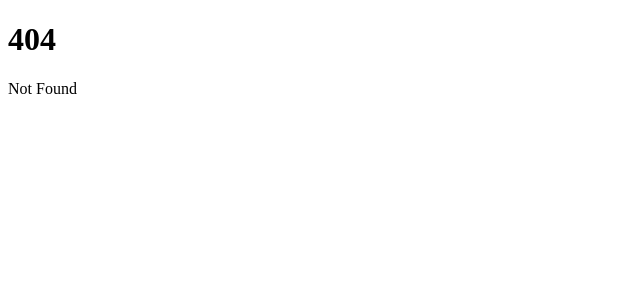
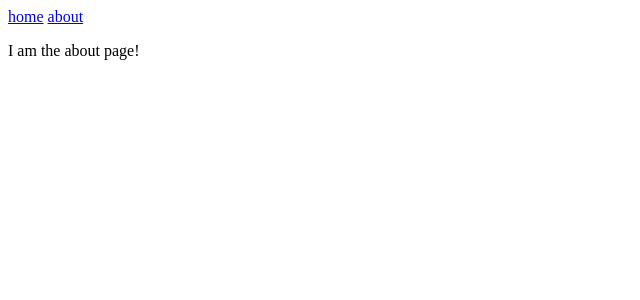
Before and after one commit to YinFromWuHanklan/js30, a SvelteKit app: page /about in a window 1280 px wide. Before the commit this address had no page. Shown: the top 300 px of the page, without its empty margins (0-640 px from the left). Built offline with nearby package versions, Linux system fonts and the light colour scheme.

Commit message:
create gh pages

```diff
--- a/package.json
+++ b/package.json
@@ -5,11 +5,14 @@
 	"scripts": {
 		"dev": "vite dev",
 		"build": "vite build",
-		"preview": "vite preview"
+		"preview": "vite preview",
+		"deploy": "pnpm build && pnpx gh-pages -d build -t true"
 	},
 	"devDependencies": {
 		"@sveltejs/adapter-auto": "^2.0.0",
+		"@sveltejs/adapter-static": "^2.0.2",
 		"@sveltejs/kit": "^1.20.4",
+		"gh-pages": "^5.0.0",
 		"svelte": "^4.0.5",
 		"vite": "^4.4.2"
 	},
--- /dev/null
+++ b/src/routes/+layout.svelte
@@ -0,0 +1,11 @@
+<script>
+    import { base } from '$app/paths';
+</script>
+
+<nav>
+    <a href="{base}/">home</a>
+    <a href="{base}/about">about</a>
+</nav>
+
+<!-- here the page content will be rendered -->
+<slot />
--- /dev/null
+++ b/src/routes/about/+page.svelte
@@ -0,0 +1 @@
+<p>I am the about page!</p>
--- a/svelte.config.js
+++ b/svelte.config.js
@@ -1,4 +1,4 @@
-import adapter from '@sveltejs/adapter-auto';
+import adapter from '@sveltejs/adapter-static';
 
 /** @type {import('@sveltejs/kit').Config} */
 const config = {
@@ -6,7 +6,10 @@ const config = {
 		// adapter-auto only supports some environments, see https://kit.svelte.dev/docs/adapter-auto for a list.
 		// If your environment is not supported or you settled on a specific environment, switch out the adapter.
 		// See https://kit.svelte.dev/docs/adapters for more information about adapters.
-		adapter: adapter()
+		adapter: adapter(),
+		paths: {
+			base: process.env.NODE_ENV === 'production' ? '/js30' : '',
+		}
 	}
 };
 
```
Also changed, not shown: 2 other files (tests, documents, lock files or other folders).
